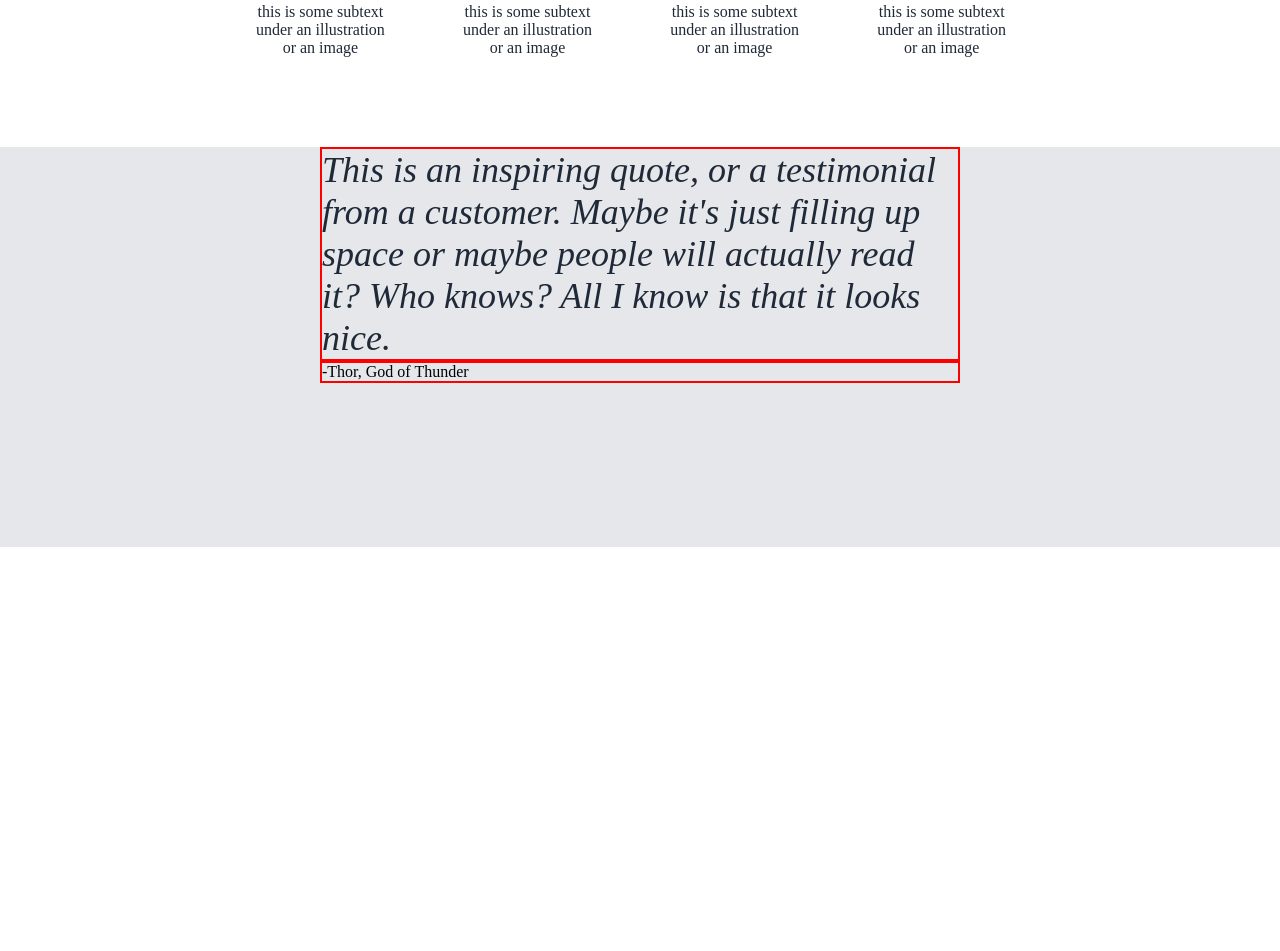
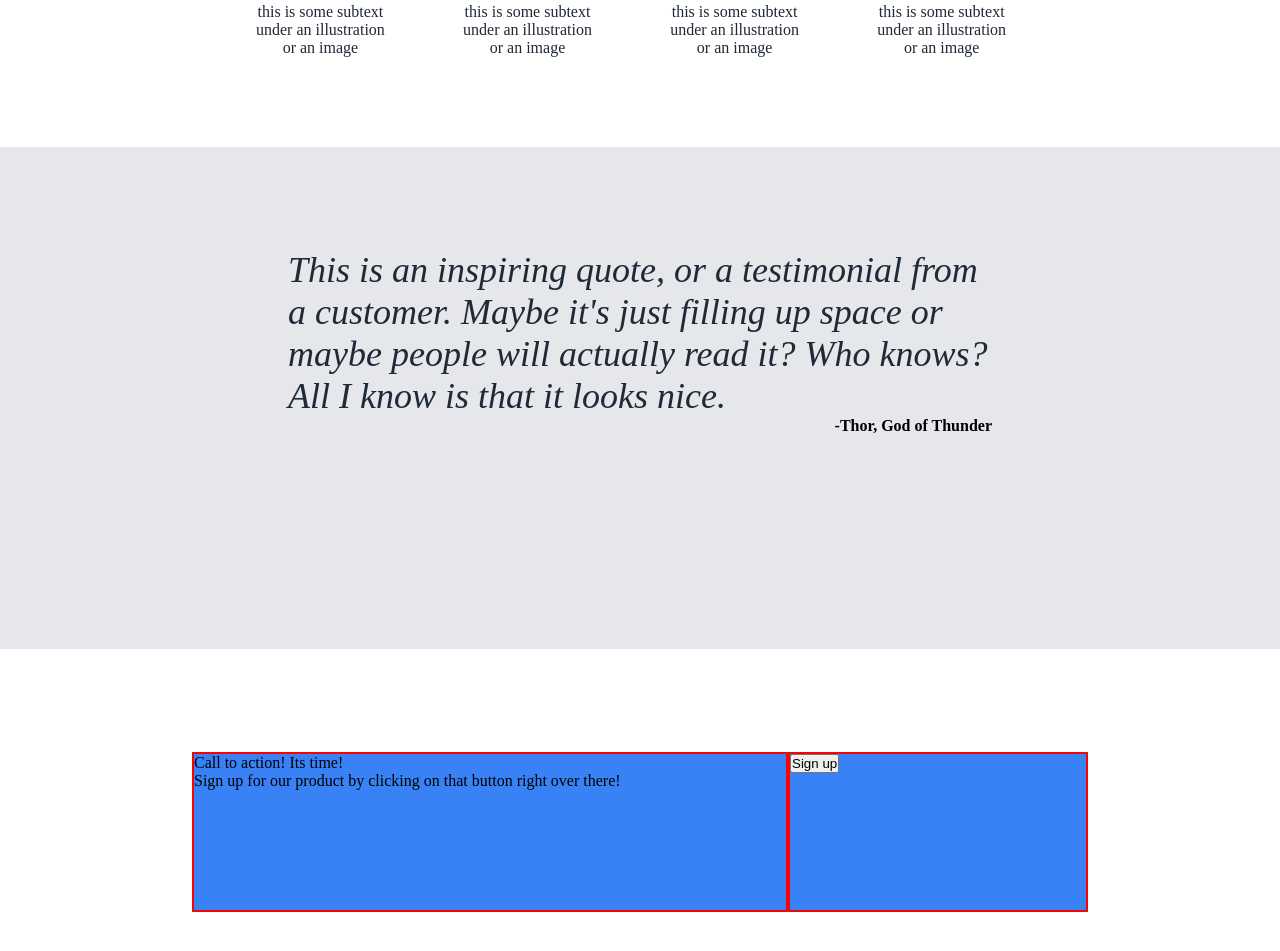
Before and after one commit to jowebb7/Landing-Page, a plain HTML site: page index.html in a window 1280 px wide. Shown: the part 872-1823 px from the top of the page. Before the commit the page ends 1419 px from the top, so only its background shows below. Drawn offline with Linux system fonts and the light colour scheme.

Commit message:
finished quote section

```diff
--- a/index.html
+++ b/index.html
@@ -53,9 +53,14 @@
             </div>
         </div>
         <div class="fourthBox">
-
-            <div class="fouthButton">
-
+            <div class="fourthContainer">
+                <div class="fourthText">
+                    <div class="fourthMain">Call to action! Its time!</div>
+                    <div class="fourthSecondary">Sign up for our product by clicking on that button right over there!</div>
+                </div>
+                <div class="fourthButton">
+                    <button>Sign up</button>
+                </div>
             </div>
         </div>
     </div>
--- a/style.css
+++ b/style.css
@@ -121,15 +121,40 @@
     justify-content: center;
  }
  .quoteContainer{
+    margin-top: 8%;
     height: 50vh;
-    width: 50vw;
- }
- .quoteContainer * {
-     border: 2px solid red;
+    width: 55vw;
  }
  .quote{
      font-size: 36px;
      color: #1f2937;
      font-style: italic;
-     font-weight: lighter;
+     font-weight: 100;
  }
+ .author{
+     font-weight: bolder;
+     text-align: end;
+ }
+ .fourthBox{
+     display: flex;
+     background-color: white;
+     justify-content: center;
+ }
+ .fourthContainer{
+     display: flex;
+     background-color: #3882f6;
+     margin: 8%;
+     height: 20vh;
+     width: 70vw;
+     border-radius: 6px;
+ }
+ .fourthText{
+     flex: 2;
+     border: 2px solid red;
+     display:flex;
+     flex-direction: column;
+ }
+ .fourthButton{
+     flex: 1;
+     border: 2px solid red;
+ }
```
